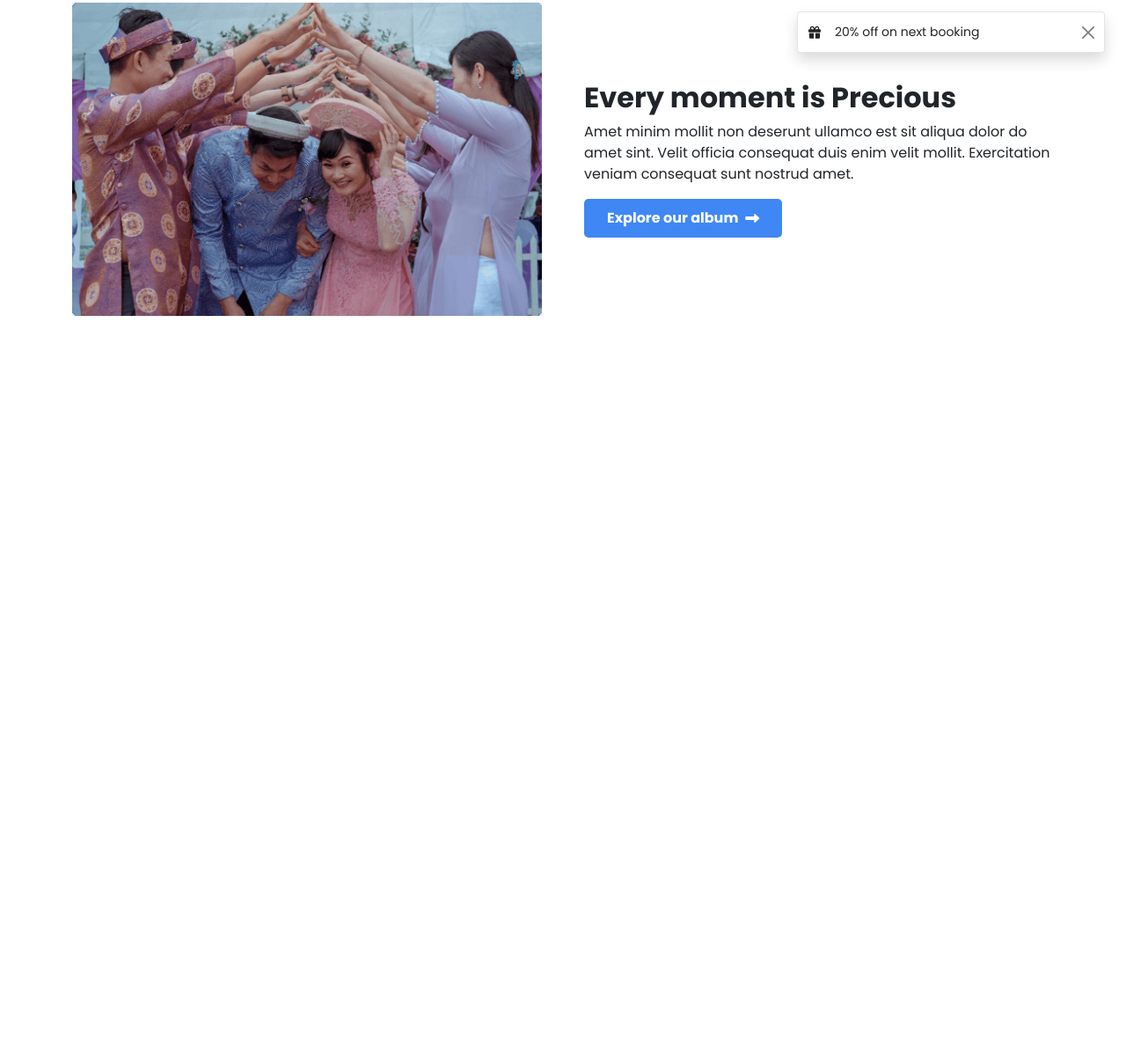
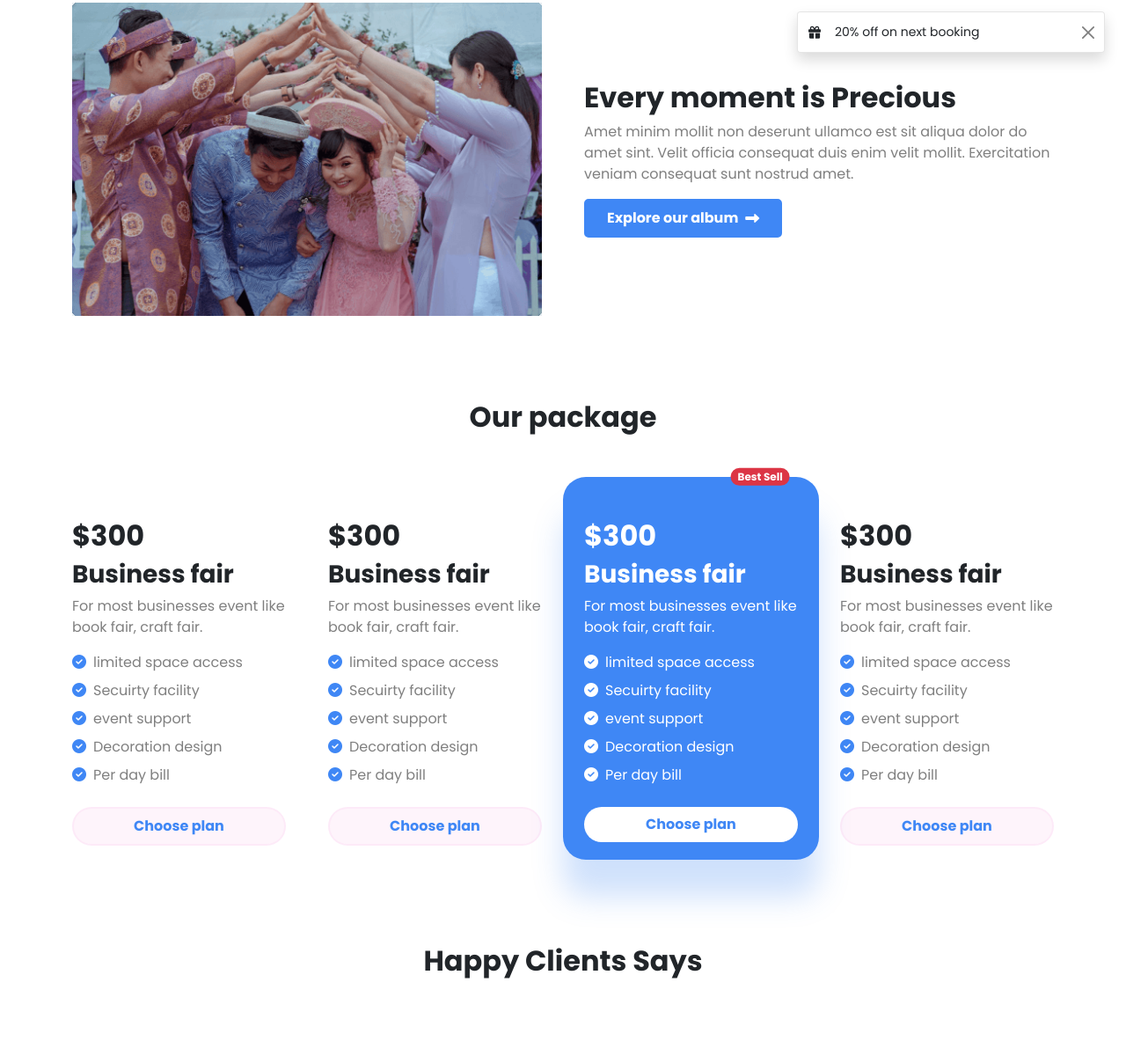
Before and after one commit to sabbirzzaman/forever-convention-center, a plain HTML site: page index.html in a window 1280 px wide. Shown: the part 716-1924 px from the top of the page at 88% size. Before the commit the page ends 1123 px from the top, so only its background shows below. Drawn offline with Linux system fonts and the light colour scheme.

Commit message:
package added

```diff
--- a/assets/css/style.css
+++ b/assets/css/style.css
@@ -5,6 +5,14 @@
 /* CSS Custom Property */
 body {
     font-family: 'Poppins', sans-serif;
+}
+
+.fcc-primary {
+    color: #3F87F5;
+}
+
+.fcc-primary-bg {
+    background-color: #3F87F5;
 }
 
 .fcc-nav-font {
@@ -23,3 +31,17 @@ body {
     background-color: transparent;
     color: #3F87F5;
 }
+
+.fcc-btn-plan {
+    background-color: rgba(244, 150, 210, 0.1);
+    border: 2px solid rgba(244, 150, 210, 0.1);
+    transition: all .3s ease-in-out;
+}
+
+.fcc-shadow {
+    box-shadow: 0px 42px 34px rgba(63, 135, 245, 0.25);
+}
+
+.fcc-rounded {
+    border-radius: 26px;
+}
--- a/index.html
+++ b/index.html
@@ -109,8 +109,8 @@
             <div class="carousel-caption d-none d-md-block">
               <h1 class="fw-bolder">Third slide label</h1>
               <p>
-                <p>Amet minim mollit non deserunt ullamco est sit aliqua<br> dolor do amet sint. Velit officia consequat
-                  duis enim velit </p>
+              <p>Amet minim mollit non deserunt ullamco est sit aliqua<br> dolor do amet sint. Velit officia consequat
+                duis enim velit </p>
               </p>
             </div>
           </div>
@@ -138,7 +138,7 @@
         </div>
         <div class="col-lg-6">
           <h2 class="fw-bolder">Every moment is Precious </h2>
-          <p>Amet minim mollit non deserunt ullamco est sit aliqua dolor do amet sint. Velit officia consequat duis enim
+          <p class="text-black-50">Amet minim mollit non deserunt ullamco est sit aliqua dolor do amet sint. Velit officia consequat duis enim
             velit mollit. Exercitation veniam consequat sunt nostrud amet.</p>
           <button class="fcc-btn fw-bolder d-flex align-items-center gap-2 py-2 px-4">Explore our album <i
               class="fas fa-long-arrow-alt-right"></i></button>
@@ -146,12 +146,106 @@
       </section>
     </section>
     <!-- About Us End -->
+
+
+    <!-- Package Start -->
+    <div class="container py-5">
+      <div class="text-center">
+        <h2 class="fw-bold mb-5">Our package</h2>
+      </div>
+
+      <div class="row g-5">
+        <div class="col-lg-3 px-4 pt-5 px-4 pt-5 pb-3">
+          <h2 class="fw-bold">$300</h2>
+          <h3 class="fw-bold">Business fair</h3>
+          <p class="text-black-50">For most businesses event like book fair, craft fair.</p>
+          <div class="d-flex flex-column gap-2 pb-4 text-black-50">
+            <span><i class="fas fa-check-circle me-2 fcc-primary"></i>limited space access</span>
+            <span><i class="fas fa-check-circle me-2 fcc-primary"></i>Secuirty facility</span>
+            <span><i class="fas fa-check-circle me-2 fcc-primary"></i>event support</span>
+            <span><i class="fas fa-check-circle me-2 fcc-primary"></i>Decoration design</span>
+            <span><i class="fas fa-check-circle me-2 fcc-primary"></i>Per day bill</span>
+          </div>
+
+          <div>
+            <button class="fcc-btn-plan rounded-pill py-2 w-100 fcc-primary fw-bold">Choose plan</button>
+          </div>
+        </div>
+
+        <div class="col-lg-3 px-4 pt-5 px-4 pt-5 pb-3">
+          <h2 class="fw-bold">$300</h2>
+          <h3 class="fw-bold">Business fair</h3>
+          <p class="text-black-50">For most businesses event like book fair, craft fair.</p>
+          <div class="d-flex flex-column gap-2 pb-4 text-black-50">
+            <span><i class="fas fa-check-circle me-2 fcc-primary"></i>limited space access</span>
+            <span><i class="fas fa-check-circle me-2 fcc-primary"></i>Secuirty facility</span>
+            <span><i class="fas fa-check-circle me-2 fcc-primary"></i>event support</span>
+            <span><i class="fas fa-check-circle me-2 fcc-primary"></i>Decoration design</span>
+            <span><i class="fas fa-check-circle me-2 fcc-primary"></i>Per day bill</span>
+          </div>
+
+          <div>
+            <button class="fcc-btn-plan rounded-pill py-2 w-100 fcc-primary fw-bold">Choose plan</button>
+          </div>
+        </div>
+
+        <div class="col-lg-3 fcc-primary-bg px-4 pt-5 pb-3 text-white fcc-rounded position-relative fcc-shadow">
+          <span class="position-absolute top-0 end-0 translate-middle badge rounded-pill bg-danger">
+            Best Sell
+            <span class="visually-hidden">Best Sell</span>
+          </span>
+          <h2 class="fw-bold">$300</h2>
+          <h3 class="fw-bold">Business fair</h3>
+          <p>For most businesses event like book fair, craft fair.</p>
+          <div class="d-flex flex-column gap-2 pb-4">
+            <span><i class="fas fa-check-circle me-2 text-white"></i>limited space access</span>
+            <span><i class="fas fa-check-circle me-2 text-white"></i>Secuirty facility</span>
+            <span><i class="fas fa-check-circle me-2 text-white"></i>event support</span>
+            <span><i class="fas fa-check-circle me-2 text-white"></i>Decoration design</span>
+            <span><i class="fas fa-check-circle me-2 text-white"></i>Per day bill</span>
+          </div>
+
+          <div>
+            <button class="bg-white border-0 rounded-pill py-2 w-100 fcc-primary fw-bold">Choose plan</button>
+          </div>
+        </div>
+
+        <div class="col-lg-3 px-4 pt-5 px-4 pt-5 pb-3">
+          <h2 class="fw-bold">$300</h2>
+          <h3 class="fw-bold">Business fair</h3>
+          <p class="text-black-50">For most businesses event like book fair, craft fair.</p>
+          <div class="d-flex flex-column gap-2 pb-4 text-black-50">
+            <span><i class="fas fa-check-circle me-2 fcc-primary"></i>limited space access</span>
+            <span><i class="fas fa-check-circle me-2 fcc-primary"></i>Secuirty facility</span>
+            <span><i class="fas fa-check-circle me-2 fcc-primary"></i>event support</span>
+            <span><i class="fas fa-check-circle me-2 fcc-primary"></i>Decoration design</span>
+            <span><i class="fas fa-check-circle me-2 fcc-primary"></i>Per day bill</span>
+          </div>
+
+          <div>
+            <button class="fcc-btn-plan rounded-pill py-2 w-100 fcc-primary fw-bold">Choose plan</button>
+          </div>
+        </div>
+      </div>
+    </div>
+    <!-- Package End -->
+
+
+    <!-- Testimonial Start -->
+    <div class="container py-5">
+      <div class="text-center">
+        <h2 class="fw-bolder mb-5">
+          Happy Clients Says
+        </h2>
+      </div>
+    </div>
+    <!-- Testimonial End -->
   </main>
 
   <!-- Link Bootstrap Js -->
   <script src="./assets/js/bootstrap.min.js"></script>
   <script>
-    window.onload = (event) =>  {
+    window.onload = (event) => {
       let myAlart = document.querySelector('.toast');
       let bsAlart = new bootstrap.Toast(myAlart);
       bsAlart.show();
```
